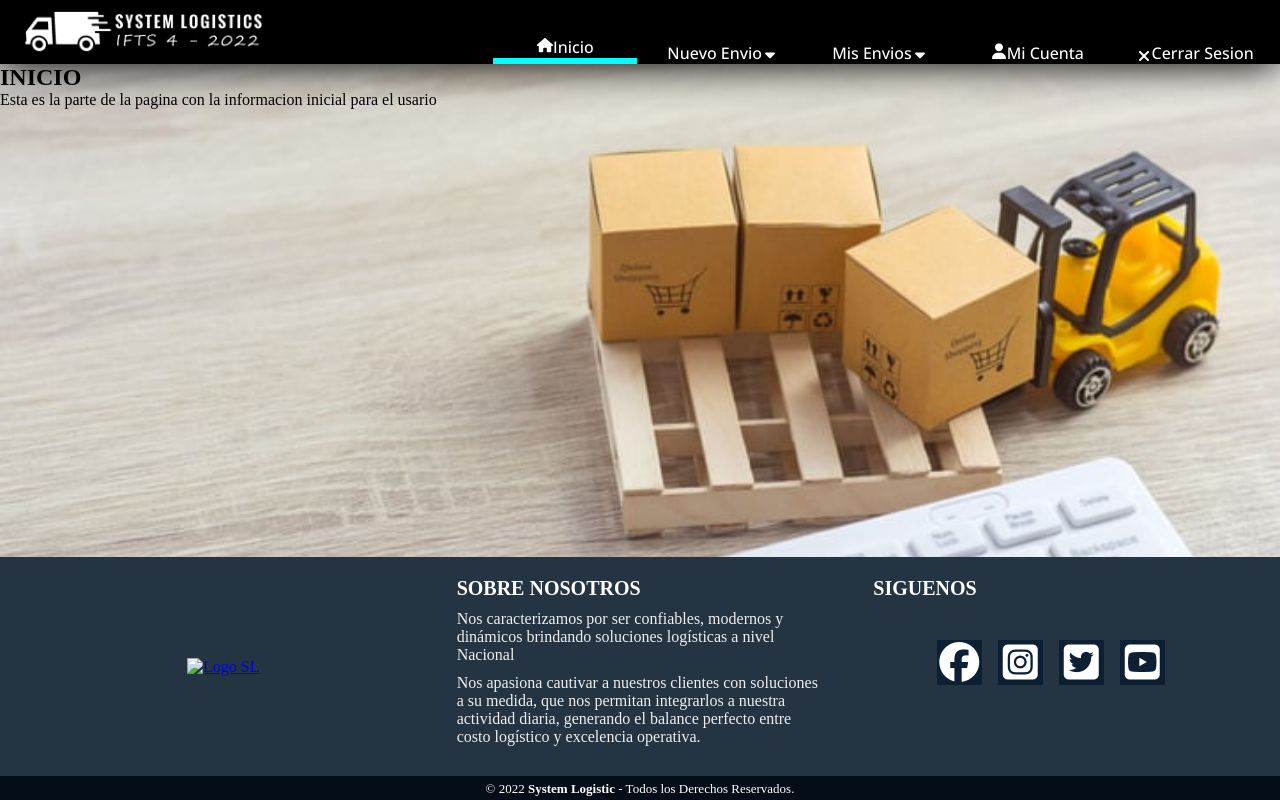
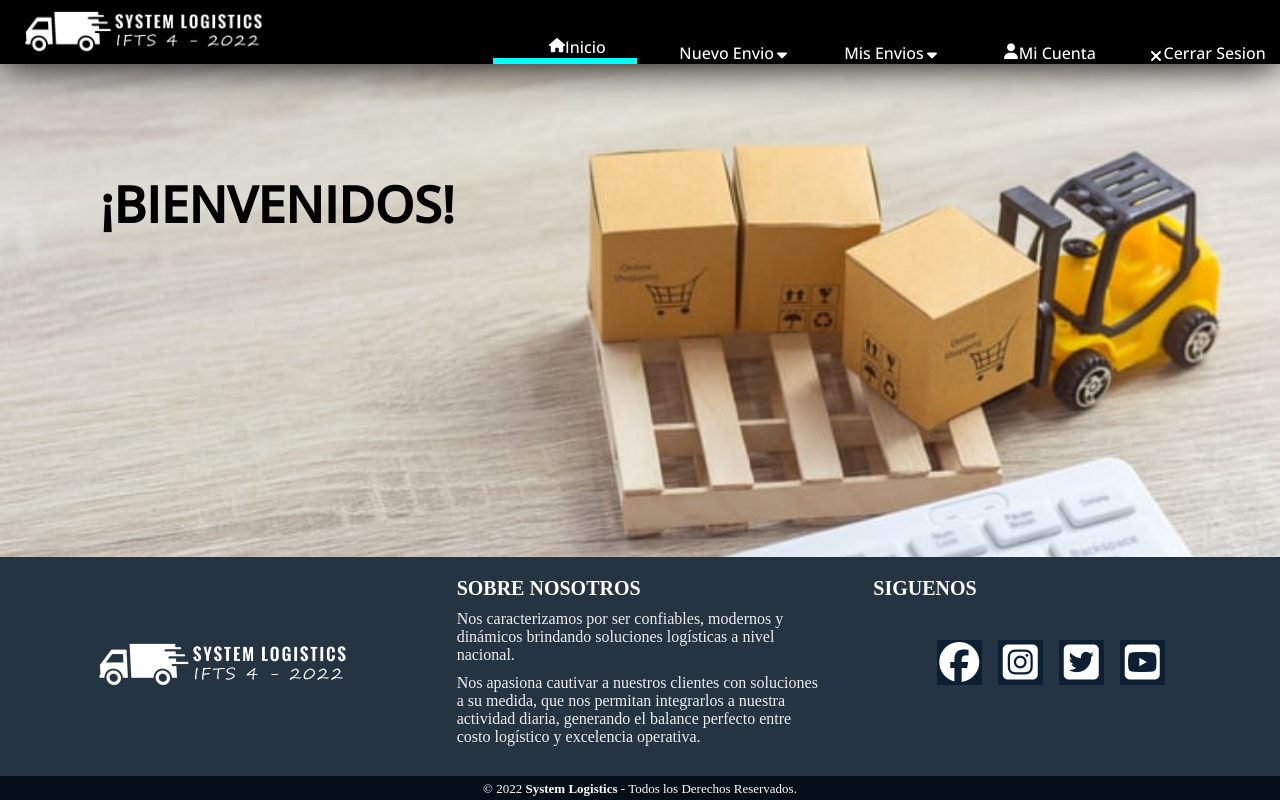
Before and after one commit to kevjhoss/system-logistic, a PHP site: page /index.php?controller=User&action=index in a window 1280 px wide. Run offline with PHP 8.4, Linux system fonts and the light colour scheme; the visitor is signed in with stand-in values (Sample User, id 1); data that the repository does not hold is empty; some libraries are stand-ins or nearby versions.

Commit message:
version final

```diff
--- a/dist/styles/index.css
+++ b/dist/styles/index.css
@@ -24,7 +24,8 @@
   background-position: center center;
   background-attachment: fixed;
   background-size: cover;
-  height: 100%;
+  display: grid;
+  height: 100vh;
 }
 
 /* Navegacion */
@@ -35,13 +36,19 @@
   height: 4em;
   /* degradado $*/
   box-shadow: 0 .1em 2.5em hsl(0,0%,0%);
+  grid-column: 1/2;
 }
 
-nav > img {
+nav a  {
   display: block;
   align-self: center;
   margin-left: 1.5em;
   width: 15em;
+}
+
+nav a > img{
+  display: block;
+  width: 100%;
 }
 
 nav > ul {
@@ -95,7 +102,7 @@
 
 /* Snipper Recarga */
 #box-snipper {
-  grid-column: m-s/m-e;
+  grid-column: 1/2;
   display: grid;
   height: 20em;
 }
@@ -415,7 +422,6 @@
   border-radius: 2em;
   width: 80%;
   margin-bottom: 5em;
-  overflow: hidden;
 }
 
 th, td {
@@ -574,8 +580,6 @@
   margin-top: auto;
   width: 100%;
   background-color: #253442;
-  position: absolute;
-  bottom: 0;
 }
 
 .pie-pagina .linea_1{
@@ -645,3 +649,13 @@
 .pie-pagina .linea_2 small{
   font-size: 13px;
 }
+
+footer{
+  grid-column: 1/2;
+}
+
+.titulo-principal{
+  margin-left: 100px;
+  font-family: "Open-Sans";
+  font-size: 50px;
+}
--- a/view/Payment.php
+++ b/view/Payment.php
@@ -20,7 +20,7 @@
             <img src="/dist/images/pago-facil.png" alt="mercado-pago"/>
             <span>Efectivo</span>
         </label>
-        <button id="form-checkout__submit" type="button" class="btn btn-primary btn-block">Pay</button>
+        <button id="form-checkout__submit" type="button" class="btn btn-primary btn-block">PAGAR</button>
     </form>
 </div>
 
@@ -34,7 +34,7 @@
         <button type="button" class="btn-close is-result">
             <?php echo Icons('close', '2.2em', 'hsl(0,100%,50%)')?>
         </button>
-        <p>Transferencia exitosa</p>
+        <p><b>¡Pago realizado con éxito!</b></p>
         <button type="button" class="btn-go-result">IR A MIS ENVIOS</button>
     </div>
 </div>
--- a/view/footer.php
+++ b/view/footer.php
@@ -3,14 +3,14 @@
     <div class="box">
       <figure>
         <a href="#">
-          <img src="" alt="Logo SL">
+          <img src="/dist/images/logo-logistica.png" alt="Logo SL">
         </a>
       </figure>
     </div>
     <div class="box">
       <h2>SOBRE NOSOTROS</h2>
       <p>Nos caracterizamos por ser confiables, modernos y dinámicos
-      brindando soluciones logísticas a nivel Nacional</p>
+      brindando soluciones logísticas a nivel nacional.</p>
       <p> Nos apasiona cautivar a nuestros clientes con soluciones a su medida,
       que nos permitan integrarlos a nuestra actividad diaria, generando el
       balance perfecto entre costo logístico y excelencia operativa.</p>
@@ -26,6 +26,6 @@
     </div>
   </div>
   <div class="linea_2">
-    <small>&copy; 2022 <b>System Logistic</b> - Todos los Derechos Reservados.</small>
+    <small>&copy; 2022 <b>System Logistics</b> - Todos los Derechos Reservados.</small>
   </div>
 </footer>
--- a/view/homeView.php
+++ b/view/homeView.php
@@ -12,8 +12,7 @@
 <body>
   <?php include './view/navegation.php'; ?>
   <section>
-    <h2>INICIO</h2>
-    <p>Esta es la parte de la pagina con la informacion inicial para el usario</p>
+    <h1 class="titulo-principal">¡BIENVENIDOS!</h1>
   </section>
 
   <aside>
--- a/view/navegation.php
+++ b/view/navegation.php
@@ -1,6 +1,6 @@
 <?php include "./view/components/Icons.php";?>
 <nav>
-  <img src="/dist/images/logo-logistica.png"/>
+  <a href="/index.php?controller=User&action=index"><img src="/dist/images/logo-logistica.png"/></a>
   <ul>
     <li class='active-link'>
       <a href="index.php?controller=User&action=panel" class='panel' >
```
Also changed, not shown: dist/scripts/home/addFunction.js (added), dist/scripts/home/layout/Inicio/createBox.js, dist/scripts/home/layout/MiCuenta/fetchingData.js (added), dist/scripts/home/layout/MisEnvios/createBox.js, dist/scripts/home/layout/MisEnvios/createTable.js, dist/scripts/home/layout/NuevoEnvio/mercadoPago.js (added), dist/scripts/home/layout/components/validator.js, dist/scripts/login/validator.js.
